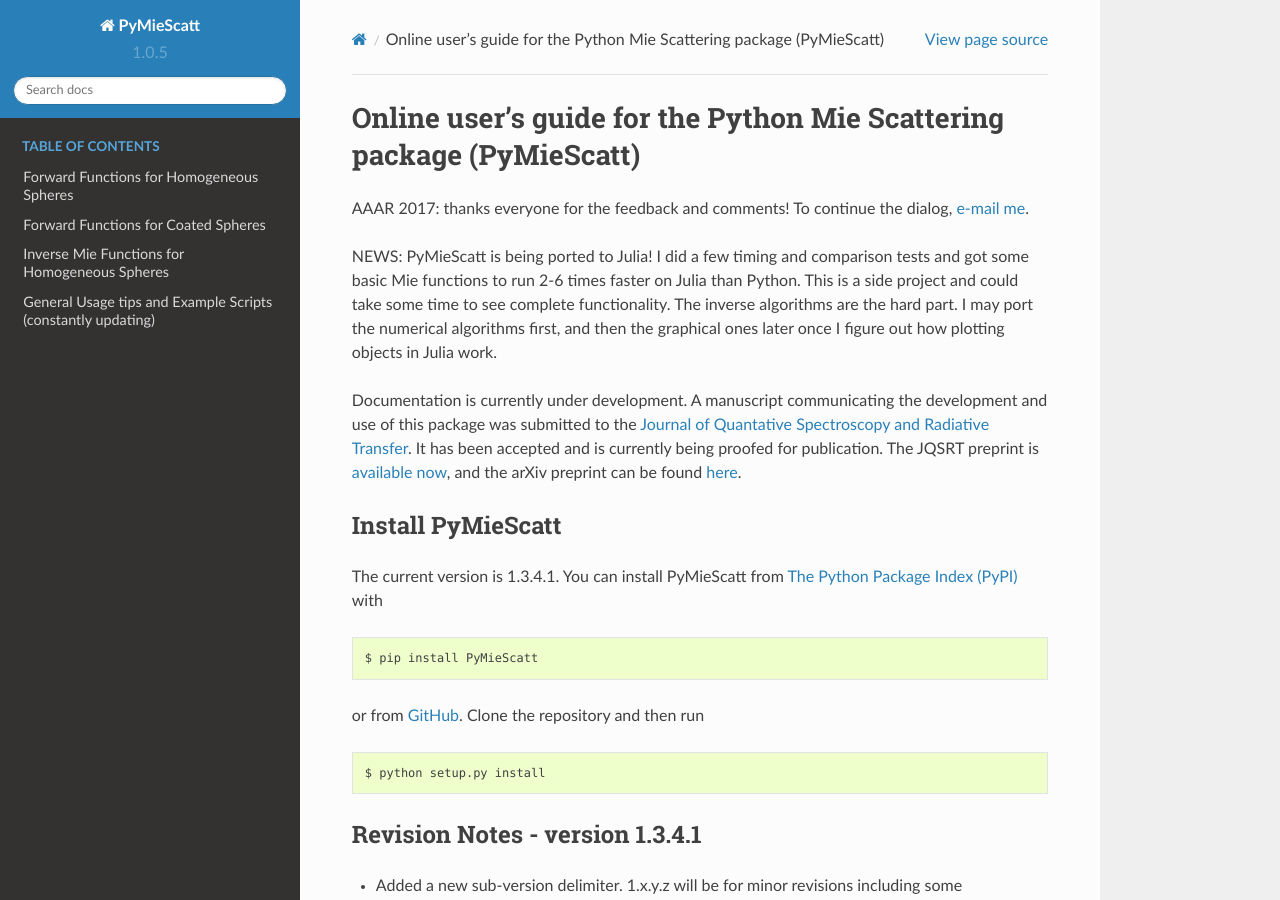
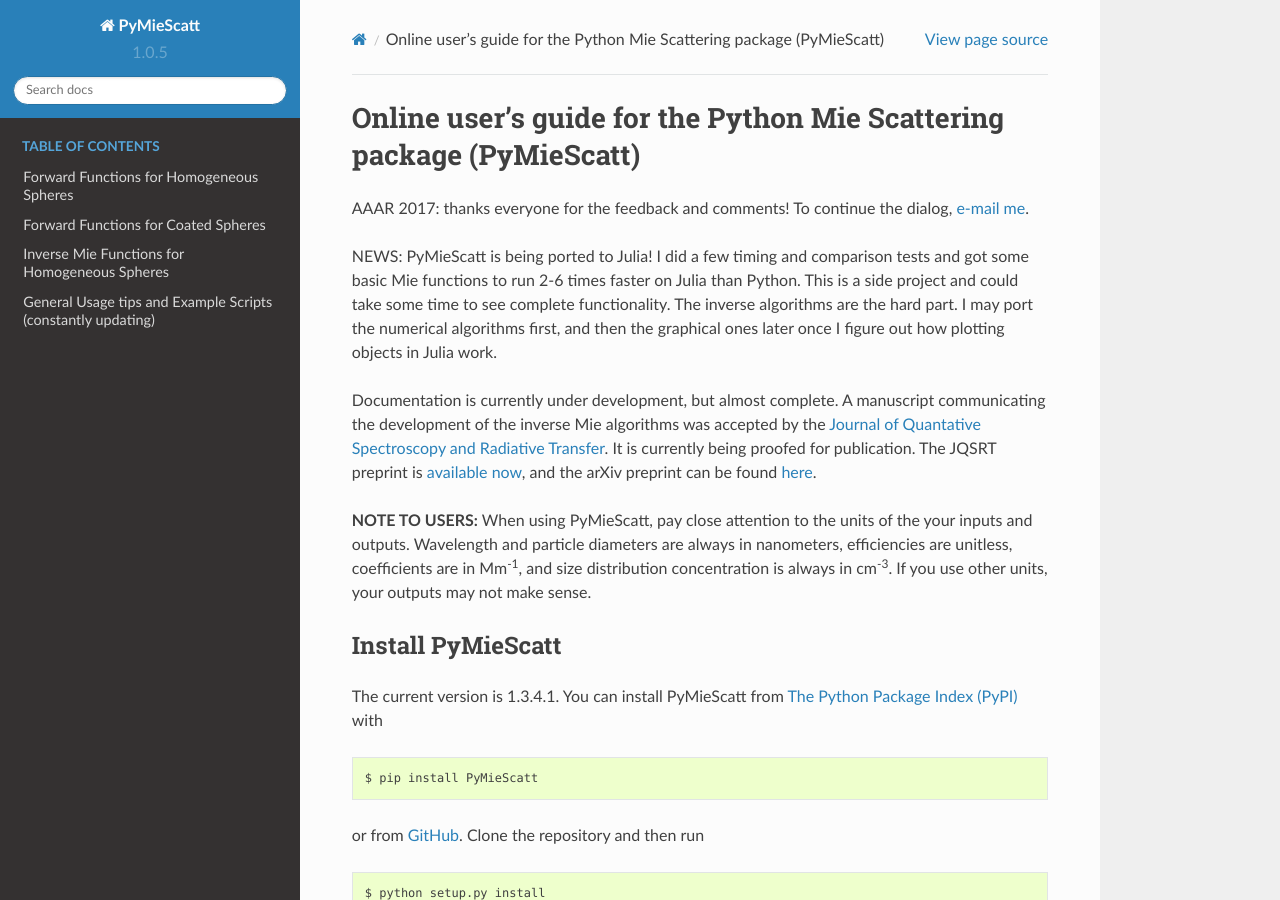
Before and after one commit to bsumlin/PyMieScatt, a Sphinx documentation site: the page built from docs/index.rst, in a window 1280 px wide and 900 px high. Built offline with Sphinx 7.4.7 and the Read the Docs theme 2.0.0, drawn with Linux system fonts in a browser that asks for light colours; formulas are drawn with MathJax 3; pages that are not in the unit, such as notebooks, are missing from menus.

Commit message:
minor
docs

```diff
--- a/docs/index.rst
+++ b/docs/index.rst
@@ -11,7 +11,9 @@
 
 NEWS: PyMieScatt is being ported to Julia! I did a few timing and comparison tests and got some basic Mie functions to run 2-6 times faster on Julia than Python. This is a side project and could take some time to see complete functionality. The inverse algorithms are the hard part. I may port the numerical algorithms first, and then the graphical ones later once I figure out how plotting objects in Julia work.
 
-Documentation is currently under development. A manuscript communicating the development and use of this package was submitted to the `Journal of Quantative Spectroscopy and Radiative Transfer <http://www.sciencedirect.com/science/journal/00224073>`_. It has been accepted and is currently being proofed for publication. The JQSRT preprint is `available now <https://doi.org/10.1016/j.jqsrt.2017.10.012>`_, and the arXiv preprint can be found `here <https://arxiv.org/abs/1710.05288>`_.
+Documentation is currently under development, but almost complete. A manuscript communicating the development of the inverse Mie algorithms was accepted by the `Journal of Quantative Spectroscopy and Radiative Transfer <http://www.sciencedirect.com/science/journal/00224073>`_. It is currently being proofed for publication. The JQSRT preprint is `available now <https://doi.org/10.1016/j.jqsrt.2017.10.012>`_, and the arXiv preprint can be found `here <https://arxiv.org/abs/1710.05288>`_.
+
+**NOTE TO USERS:** When using PyMieScatt, pay close attention to the units of the your inputs and outputs. Wavelength and particle diameters are always in nanometers, efficiencies are unitless, coefficients are in Mm\ :sup:`-1`, and size distribution concentration is always in cm\ :sup:`-3`. If you use other units, your outputs may not make sense.
 
 
 Install PyMieScatt
```
